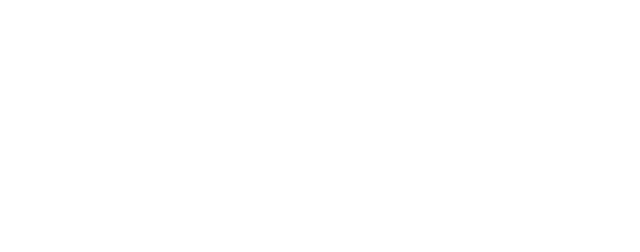
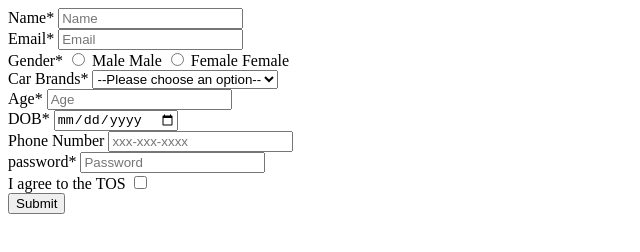
Before and after one commit to acciojob/signup-form-car-Harshadsonar, a website: page main.html in a window 1280 px wide. Shown: the whole page, without its empty margins (0-640 px from the left). Drawn offline with Linux system fonts and the light colour scheme.

Commit message:
solved Assignment

```diff
--- a/main.html
+++ b/main.html
@@ -3,13 +3,53 @@
 <html>
 
 <head>
-	<link rel="stylesheet" href="styles.css">
+    <link rel="stylesheet" href="styles.css">
 </head>
 
 <body>
-	<!-- the entire body must be written by student -->
-    <script type="text/javascript" src="./script.js">
-</script>
+    <form action="#" method="post">
+        <label for="name">Name*</label>
+        <input type="text" id="name" placeholder="Name" required> <br>
+
+        <label for="email">Email*</label>
+        <input type="email" id="email" placeholder="Email" required> <br>
+
+        <label for="gender">Gender*</label>
+        <input type="radio" name="gender" id="gender_m" required> Male
+        <label for="gender_m">Male</label>
+        <input type="radio" name="gender" id="gender_f" required> Female
+        <label for="gender_f">Female</label> <br>
+
+        <label for="cars">Car Brands*</label>
+        <select name="cars" id="cars" required>
+        <option value="" disabled selected>--Please choose an option--</option>
+        <option value="bmw">BMW</option>
+        <option value="audi">Audi</option>
+        <option value="mercedez">Mercedez</option>
+    </select> <br>
+
+        <label for="age">Age*</label>
+        <input type="number" name="" id="age" placeholder="Age" required> <br>
+
+        <label for="dob">DOB*</label>
+        <input type="date" id="dob" required> <br>
+
+        <label for="tel">Phone Number</label>
+        <input type="tel" id="tel" placeholder="xxx-xxx-xxxx"> <br>
+
+
+        <label for="password">password*</label>
+        <input type="password" name="" id="password" placeholder="Password" required> <br>
+
+        <label for="tos">I agree to the TOS</label>
+        <input type="checkbox" name="" id="tos" required> <br>
+
+        <input type="submit" value="Submit">
+
+    </form>
+
+
+
 
 </body>
 
```
